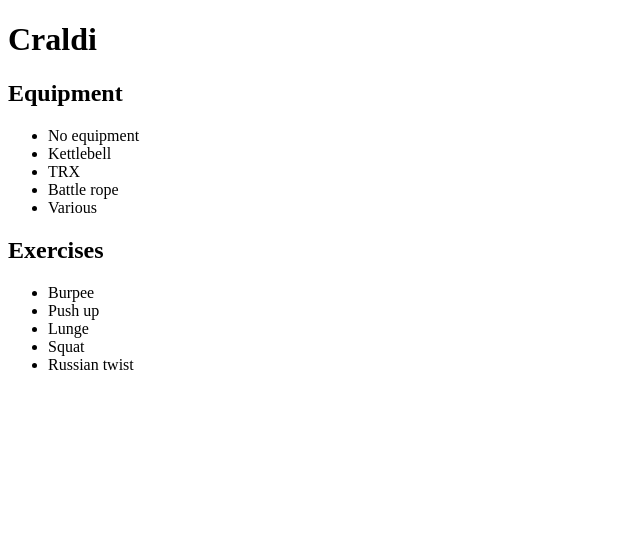
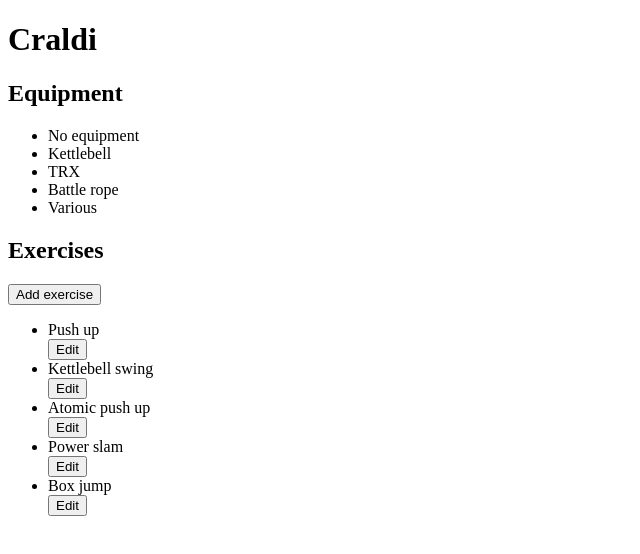
Before and after one commit to bartw/craldi, a React app: page / in a window 1280 px wide. Shown: the top 554 px of the page, without its empty margins (0-640 px from the left). Built offline with nearby package versions, Linux system fonts and the light colour scheme.

Commit message:
exercise crud

```diff
--- a/src/App.tsx
+++ b/src/App.tsx
@@ -1,18 +1,6 @@
 import * as React from "react";
 import Equipment from "./equipment"
-
-const Exercises = () => (
-  <div>
-    <h2>Exercises</h2>
-    <ul>
-        <li>Burpee</li>
-        <li>Push up</li>
-        <li>Lunge</li>
-        <li>Squat</li>
-        <li>Russian twist</li>
-    </ul>
-  </div>
-);
+import Exercises from "./exercises"
 
 const App = () => (
   <div>
--- a/src/equipment/Equipment.ts
+++ b/src/equipment/Equipment.ts
@@ -1,10 +1,12 @@
+import Uuid from "../shared/Uuid";
+
 export default class Equipment {
   id: string;
   name: string;
 
-  static create(id: string, name: string): Equipment {
+  static create(name: string): Equipment {
     const equipment = new Equipment();
-    equipment.id = id;
+    equipment.id = Uuid.generate();
     equipment.name = name;
     return equipment;
   }
--- a/src/equipment/mockData.ts
+++ b/src/equipment/mockData.ts
@@ -1,11 +1,11 @@
 import Equipment from "./Equipment";
 
 const mockData = [
-  Equipment.create("abc", "No equipment"),
-  Equipment.create("bcd", "Kettlebell"),
-  Equipment.create("cde", "TRX"),
-  Equipment.create("def", "Battle rope"),
-  Equipment.create("efg", "Various")
+  Equipment.create("No equipment"),
+  Equipment.create("Kettlebell"),
+  Equipment.create("TRX"),
+  Equipment.create("Battle rope"),
+  Equipment.create("Various")
 ];
 
 export default mockData;
--- /dev/null
+++ b/src/exercises/Exercise.ts
@@ -0,0 +1,13 @@
+import Uuid from "../shared/Uuid";
+
+export default class Exercise {
+  id: string;
+  name: string;
+
+  static create(name: string): Exercise {
+    const exercise = new Exercise();
+    exercise.id = Uuid.generate();
+    exercise.name = name;
+    return exercise;
+  }
+}
--- /dev/null
+++ b/src/exercises/Form.tsx
@@ -0,0 +1,26 @@
+import React, { FormEvent } from "react";
+
+interface Props {
+  name: string;
+  handleChange: (name: string) => void;
+  handleSubmit: () => void;
+}
+
+const Form = ({ name, handleChange, handleSubmit }: Props) => {
+  const onChange = (event: FormEvent<HTMLInputElement>) =>
+    handleChange(event.currentTarget.value);
+
+  const onSubmit = (event: FormEvent<HTMLInputElement>) => {
+    event.preventDefault();
+    handleSubmit();
+  };
+
+  return (
+    <form>
+      <input type="text" value={name} onChange={onChange} />
+      <input type="button" value="Save" onClick={onSubmit} />
+    </form>
+  );
+};
+
+export default Form;
--- /dev/null
+++ b/src/exercises/index.tsx
@@ -0,0 +1,81 @@
+import React, { Component } from "react";
+import mockData from "./mockData";
+import Exercise from "./Exercise";
+import Modal from "../shared/Modal";
+import Form from "./Form";
+
+interface Props {}
+
+interface State {
+  showForm: boolean;
+  selectedExercise: Exercise | null;
+  exercises: Exercise[];
+}
+
+const emptyState = (): {
+  showForm: boolean;
+  selectedExercise: Exercise | null;
+} => ({ showForm: false, selectedExercise: null });
+
+export default class Exercises extends Component<Props, State> {
+  constructor(props: Props) {
+    super(props);
+
+    this.state = { ...emptyState(), exercises: mockData };
+  }
+
+  showForm = (exercise: Exercise) => {
+    this.setState(() => ({
+      showForm: true,
+      selectedExercise: { ...exercise }
+    }));
+  };
+
+  hideForm = () => {
+    this.setState(emptyState());
+  };
+
+  handleChange = (name: string) =>
+    this.setState(prevState => ({
+      selectedExercise: { ...prevState.selectedExercise, name }
+    }));
+
+  handleSubmit = () => {
+    this.setState(prevState => ({
+      ...emptyState(),
+      exercises: [prevState.selectedExercise].concat(
+        prevState.exercises.filter(
+          exercise => exercise.id !== prevState.selectedExercise.id
+        )
+      )
+    }));
+  };
+
+  render() {
+    const exercises = this.state.exercises.map((exercise: Exercise) => (
+      <li key={exercise.id}>
+        <div>{exercise.name}</div>
+        <button onClick={() => this.showForm(exercise)}>Edit</button>
+      </li>
+    ));
+
+    return (
+      <div>
+        <h2>Exercises</h2>
+        <button onClick={() => this.showForm(Exercise.create(""))}>
+          Add exercise
+        </button>
+        <ul>{exercises}</ul>
+        {this.state.showForm && (
+          <Modal onClose={this.hideForm}>
+            <Form
+              name={this.state.selectedExercise.name}
+              handleChange={this.handleChange}
+              handleSubmit={this.handleSubmit}
+            />
+          </Modal>
+        )}
+      </div>
+    );
+  }
+}
--- /dev/null
+++ b/src/exercises/mockData.ts
@@ -0,0 +1,11 @@
+import Exercise from "./Exercise";
+
+const mockData = [
+  Exercise.create("Push up"),
+  Exercise.create("Kettlebell swing"),
+  Exercise.create("Atomic push up"),
+  Exercise.create("Power slam"),
+  Exercise.create("Box jump")
+];
+
+export default mockData;
--- /dev/null
+++ b/src/shared/Modal.tsx
@@ -0,0 +1,15 @@
+import React, { ReactNode } from "react";
+
+interface Props {
+  onClose: () => void;
+  children: ReactNode;
+}
+
+const Modal = ({ onClose, children }: Props) => (
+  <div>
+    <button onClick={onClose}>Close</button>
+    <div>{children}</div>
+  </div>
+);
+
+export default Modal;
--- /dev/null
+++ b/src/shared/Uuid.ts
@@ -0,0 +1,9 @@
+export default class Uuid {
+  static generate(): string {
+    return "xxxxxxxx-xxxx-4xxx-yxxx-xxxxxxxxxxxx".replace(/[xy]/g, c => {
+      const r = (Math.random() * 16) | 0;
+      const v = c === "x" ? r : (r & 0x3) | 0x8;
+      return v.toString(16);
+    });
+  }
+}
--- a/tsconfig.json
+++ b/tsconfig.json
@@ -5,5 +5,6 @@
     "module": "es6",
     "target": "es5",
     "jsx": "react",
+    "allowSyntheticDefaultImports": true
   }
 }
```
